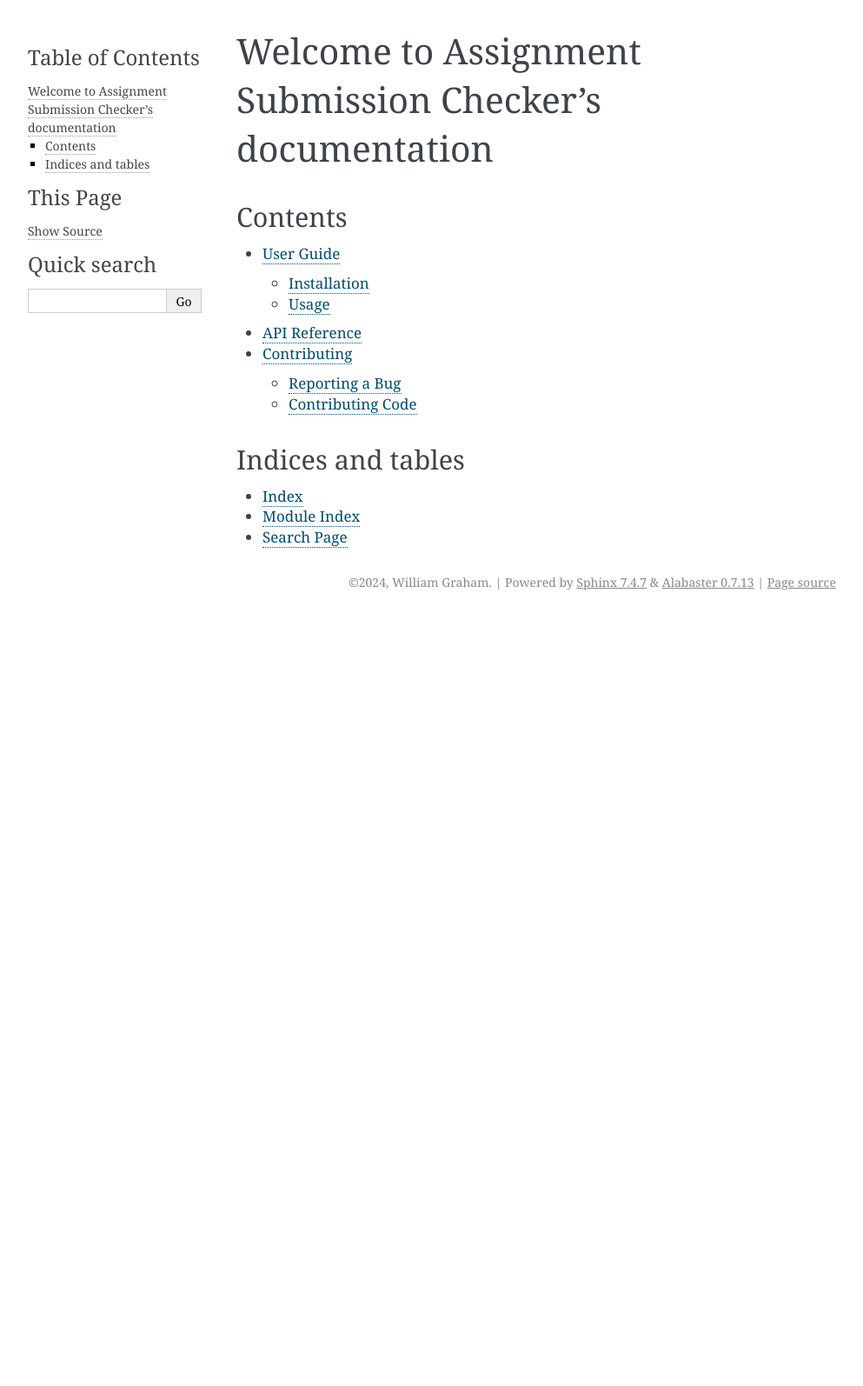
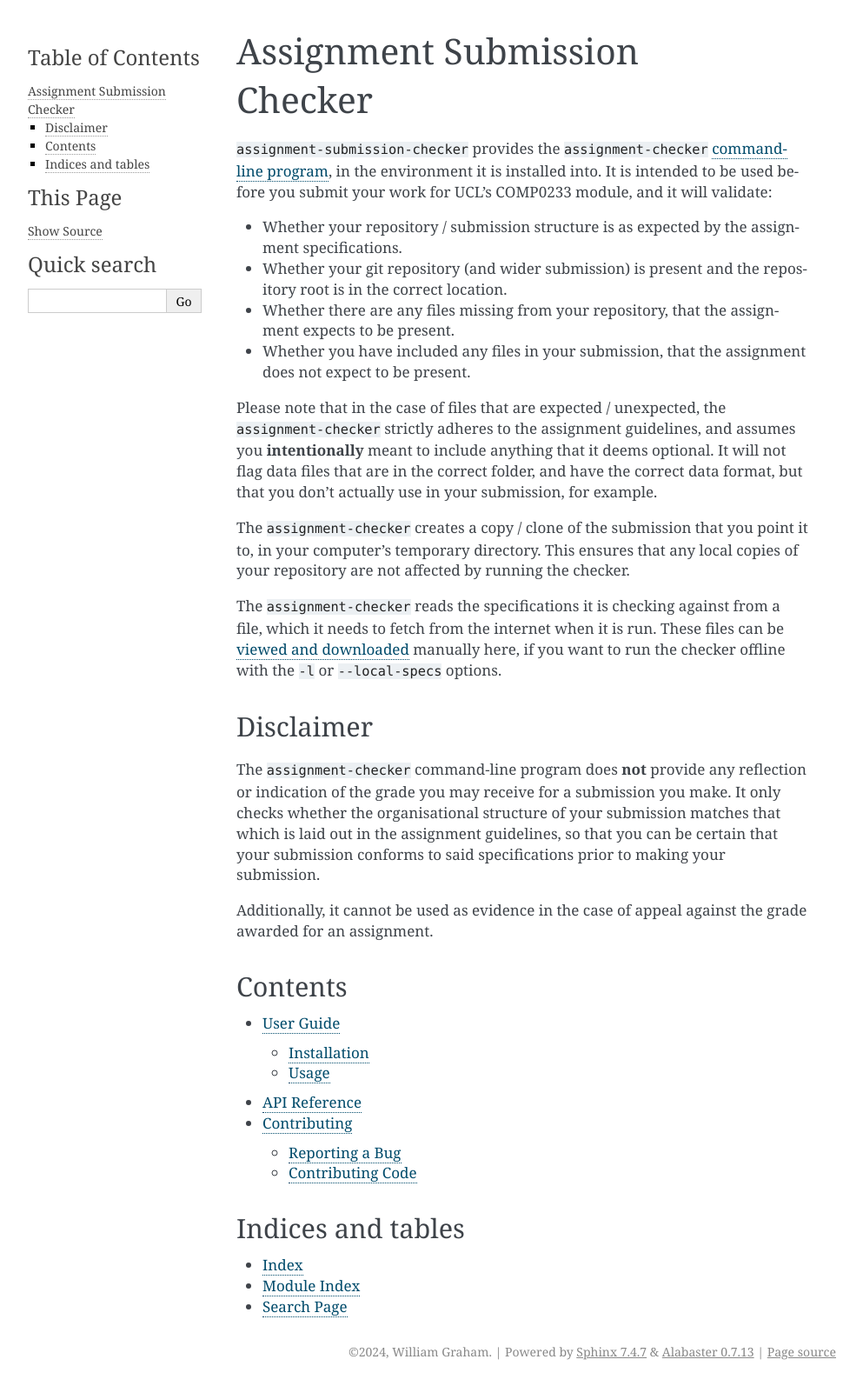
Before and after one commit to UCL-COMP0233-24-25/assignment-submission-checker, a Sphinx documentation site: the page built from docs/source/index.md, in a window 1280 px wide. Shown: the whole page at 87% size, without its empty margins (148-1141 px from the left). Built offline with Sphinx 7.4.7, drawn with Linux system fonts in a browser that asks for light colours; before the commit the page ends 900 px from its top, so only the background shows below that.

Commit message:
Fix X-ref links

```diff
--- a/docs/source/conf.py
+++ b/docs/source/conf.py
@@ -34,6 +34,7 @@ extensions = [
 autosummary_generate = True
 autosectionlabel_prefix_document = True
 
+myst_heading_anchors = 4
 myst_url_schemes = ("http", "https", "mailto")
 
 templates_path = ["_templates"]
--- a/docs/source/index.md
+++ b/docs/source/index.md
@@ -1,10 +1,36 @@
-# Welcome to Assignment Submission Checker's documentation
+# Assignment Submission Checker
+
+[assignment-specs-readme]: https://github.com/UCL-COMP0233-24-25/assignment-submission-checker/blob/main/specs/README.md
 
 <!--
 Translating rst directives to markdown:
 In-line: https://myst-parser.readthedocs.io/en/latest/syntax/roles-and-directives.html#roles-an-in-line-extension-point
-Blocks: https://myst-parser.readthedocs.io/en/latest/syntax/roles-and-directives.html#roles-an-in-line-extension-point
+Blocks: https://myst-parser.readthedocs.io/en/latest/syntax/roles-and-directives.html#directives-a-block-level-extension-point
 -->
+
+`assignment-submission-checker` provides the `assignment-checker` [command-line program](./users.md#usage), in the environment it is installed into.
+It is intended to be used before you submit your work for UCL's COMP0233 module, and it will validate:
+
+- Whether your repository / submission structure is as expected by the assignment specifications.
+- Whether your git repository (and wider submission) is present and the repository root is in the correct location.
+- Whether there are any files missing from your repository, that the assignment expects to be present.
+- Whether you have included any files in your submission, that the assignment does not expect to be present.
+
+Please note that in the case of files that are expected / unexpected, the `assignment-checker` strictly adheres to the assignment guidelines, and assumes you **intentionally** meant to include anything that it deems optional.
+It will not flag data files that are in the correct folder, and have the correct data format, but that you don't actually use in your submission, for example.
+
+The `assignment-checker` creates a copy / clone of the submission that you point it to, in your computer's temporary directory.
+This ensures that any local copies of your repository are not affected by running the checker.
+
+The `assignment-checker` reads the specifications it is checking against from a file, which it needs to fetch from the internet when it is run.
+These files can be [viewed and downloaded][assignment-specs-readme] manually here, if you want to run the checker offline with the `-l` or `--local-specs` options.
+
+## Disclaimer
+
+The `assignment-checker` command-line program does **not** provide any reflection or indication of the grade you may receive for a submission you make.
+It only checks whether the organisational structure of your submission matches that which is laid out in the assignment guidelines, so that you can be certain that your submission conforms to said specifications prior to making your submission.
+
+Additionally, it cannot be used as evidence in the case of appeal against the grade awarded for an assignment.
 
 ## Contents
 
```
Also changed, not shown: docs/source/users.md (+7 -0 lines).
